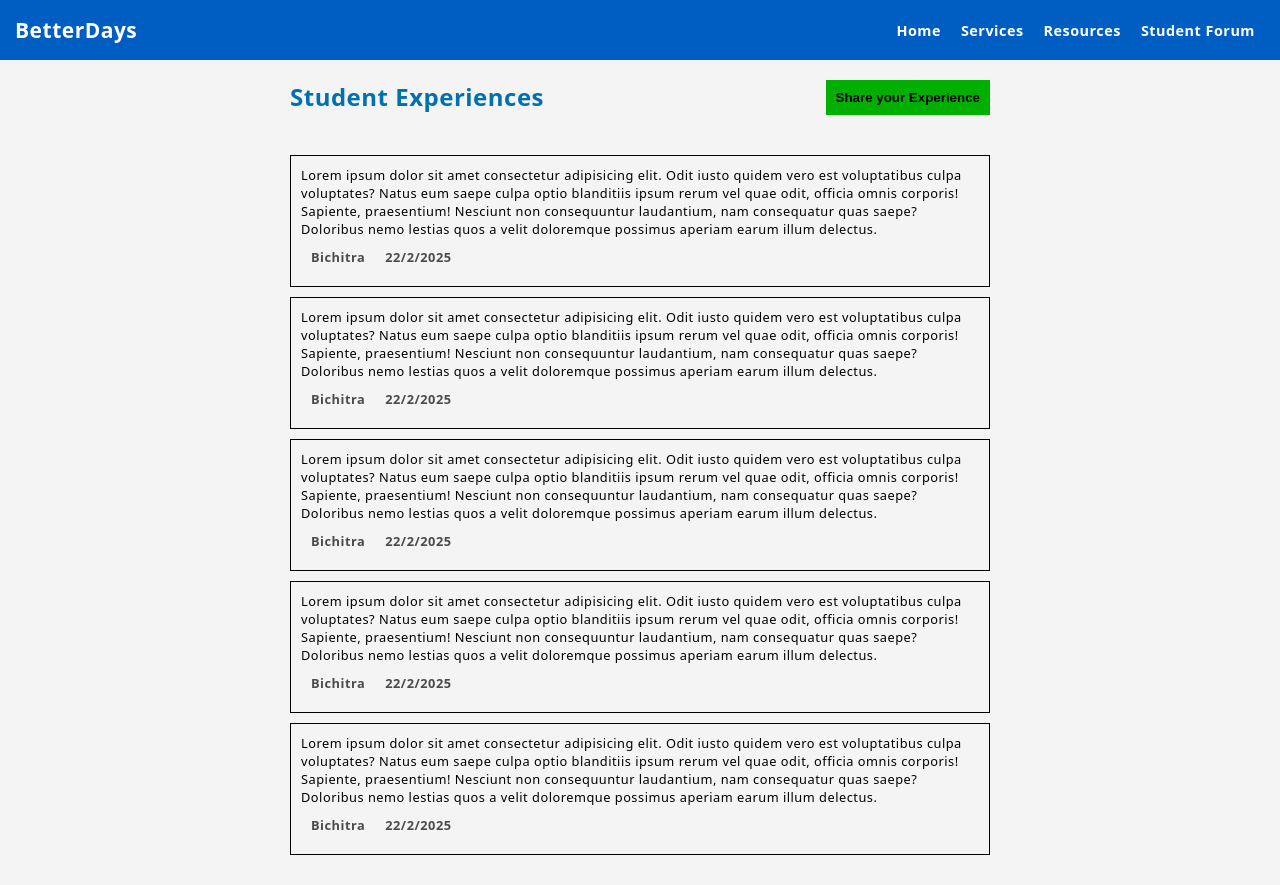
After one commit to bichitrabehera/better-days, a Django app: page /forum/ in a window 1280 px wide. The commit adds this page. Run offline with Django 5.2, Linux system fonts and the light colour scheme.

Commit message:
created forum

```diff
--- a/mentalhealth/mental/urls.py
+++ b/mentalhealth/mental/urls.py
@@ -1,7 +1,10 @@
 from django.urls import path
-from .views import home, therapist
+from .views import home, therapist , resources , forum
 
 urlpatterns = [
     path('', home, name='home'),
     path('therapist/', therapist, name='therapist'),
+    path('resources/', resources, name='resources'),
+    path('forum/', forum, name='forum')
+
 ]
--- a/mentalhealth/mental/views.py
+++ b/mentalhealth/mental/views.py
@@ -7,3 +7,9 @@ def home(request):
 
 def therapist(request):
     return render(request, 'therapist.html')
+
+def resources(request):
+    return render(request, 'resources.html')
+
+def forum(request):
+    return render(request, 'forum.html')
--- a/mentalhealth/mentalhealth/urls.py
+++ b/mentalhealth/mentalhealth/urls.py
@@ -18,13 +18,15 @@ from django.contrib import admin
 from django.urls import path, include
 
 
-from mental.views import home, therapist
+from mental.views import home, therapist , resources , forum
 
 urlpatterns = [
     path('mental/', include('mental.urls')),
 
     path('', home, name='home'),
     path('therapist/', therapist, name='therapist'),
+    path('resources/', resources, name='resources'),
+    path('forum/', forum, name='forum'),
 
     path('admin/', admin.site.urls),
 ]
--- a/mentalhealth/static/styles/style.css
+++ b/mentalhealth/static/styles/style.css
@@ -6,7 +6,7 @@
 }
 
 body {
-    font-family: "Open Sans", sans-serif;
+    font-family: system-ui, -apple-system, BlinkMacSystemFont, 'Segoe UI', Roboto, Oxygen, Ubuntu, Cantarell, 'Open Sans', 'Helvetica Neue', sans-serif;
     background-color: #f4f4f4;
     color: #333333;
     letter-spacing: 0.5px;
@@ -93,9 +93,9 @@ header {
     padding: 15px;
     height: 30px;
     top: 0;
-    position: fixed;
-    width: 100%;
-    z-index: 1000;
+    padding: auto 100px;
+    z-index: 1;
+
 }
 
 section {
@@ -122,7 +122,6 @@ section {
     text-decoration: none;
     color: #ffffff;
     padding: 10px;
-    margin-right: 30px;
     font-weight: 600;
 }
 
@@ -536,6 +535,62 @@ ul li {
     font-size: 50px;
 }
 
+.student-experience {
+    max-width: 700px;
+    height: auto;
+    display: flex;
+    /* justify-content: center; */
+    margin: 0 auto;
+    margin-top: 0px;
+    flex-direction: column;
+    color: #000000;
+    font-size: 0.9rem;
+}
+
+.student-title {
+    max-width: 700px;
+    padding: 20px;
+    color: black;
+    display: flex;
+    justify-content: space-between;
+    margin: 0 auto;
+    color: #0070b1;
+}
+
+.student-title button{
+    position: relative;
+    right: 0;
+    padding: 10px;
+    background-color: rgb(0, 175, 0);
+    border: none;
+    transition: all 0.3s;
+    color: rgb(0, 0, 0);
+    font-weight: 700;
+
+}
+
+.student-title button:hover{
+    background-color: purple;
+    color: white;
+}
+
+.content {
+    border: 1px solid black;
+    font-size: 0.8rem;
+    padding: 10px;
+    margin-bottom: 10px;
+}
+
+.user-details {
+    padding: 10px;
+    position: relative;
+    left: 0;
+    font-weight: 700;
+    color: rgb(75, 75, 75);
+    display: flex;
+    gap: 20px;
+}
+
 footer {
     background-color: #0079C1;
     bottom: 0;
@@ -561,7 +616,7 @@ footer a {
     font-weight: 600;
 }
 
-.desc-phone{
+.desc-phone {
     display: none;
 }
 
@@ -663,10 +718,12 @@ footer a {
     footer p {
         padding: 10px 20px;
     }
-    .desc-phone{
+
+    .desc-phone {
         display: block;
     }
-    .desc-web{
+
+    .desc-web {
         display: none;
     }
 }
--- /dev/null
+++ b/mentalhealth/templates/forum.html
@@ -0,0 +1,121 @@
+{% load static %}
+
+<!DOCTYPE html>
+<html lang="en">
+
+<head>
+    <meta charset="UTF-8">
+    <meta name="viewport" content="width=device-width, initial-scale=1.0">
+    <title>BetterDays</title>
+    <link rel="stylesheet" href="{% static 'styles/style.css' %}">
+    <script src="{% static 'js/script.js' %}"></script>
+
+</head>
+
+<body>
+    <header>
+        <div class="logo">
+            <h4>BetterDays</h4>
+        </div>
+        <div class="nav-links">
+            <ul>
+                <li><a href="templates/index.html">Home</a></li>
+                <li><a href="#questions">Services</a></li>
+                <li><a href="#resources">Resources</a></li>
+                <li><a href="#contact">Student Forum</a></li>
+            </ul>
+        </div>
+        <!-- Mobile menu icon -->
+        <div class="menu-icon" onclick="toggleMenu()">
+            <span>&#9776;</span>
+        </div>
+    </header>
+
+    <aside id="mobile-sidebar">
+        <button class="close-btn" onclick="closeMenu()">×</button>
+        <ul>
+            <li><a href="index.html">Home</a></li>
+            <li><a href="#questions">Services</a></li>
+            <li><a href="#resources">Resources</a></li>
+            <li><a href="#contact">Student Forum</a></li>
+        </ul>
+    </aside>
+    <div  class="student-title">
+        <h2>Student Experiences</h2>
+        <button>Share your Experience</button>
+    </div>
+    <section class="student-experience">
+
+        <div class="content">
+            Lorem ipsum dolor sit amet consectetur adipisicing elit. Odit iusto quidem vero est voluptatibus culpa
+            voluptates? Natus eum saepe culpa optio blanditiis ipsum rerum vel quae odit, officia omnis corporis!
+            Sapiente, praesentium! Nesciunt non consequuntur laudantium, nam consequatur quas saepe? Doloribus nemo
+            lestias quos a velit doloremque possimus aperiam earum illum delectus.
+            <div class="user-details">
+                <p id="username">Bichitra</p>
+                <p id="datesubmitted">22/2/2025</p>
+            </div>
+        </div>
+        <div class="content">
+            Lorem ipsum dolor sit amet consectetur adipisicing elit. Odit iusto quidem vero est voluptatibus culpa
+            voluptates? Natus eum saepe culpa optio blanditiis ipsum rerum vel quae odit, officia omnis corporis!
+            Sapiente, praesentium! Nesciunt non consequuntur laudantium, nam consequatur quas saepe? Doloribus nemo
+            lestias quos a velit doloremque possimus aperiam earum illum delectus.
+            <div class="user-details">
+                <p>Bichitra</p>
+                <p>22/2/2025</p>
+            </div>
+        </div>
+        <div class="content">
+            Lorem ipsum dolor sit amet consectetur adipisicing elit. Odit iusto quidem vero est voluptatibus culpa
+            voluptates? Natus eum saepe culpa optio blanditiis ipsum rerum vel quae odit, officia omnis corporis!
+            Sapiente, praesentium! Nesciunt non consequuntur laudantium, nam consequatur quas saepe? Doloribus nemo
+            lestias quos a velit doloremque possimus aperiam earum illum delectus.
+            <div class="user-details">
+                <p>Bichitra</p>
+                <p>22/2/2025</p>
+            </div>
+        </div>
+        <div class="content">
+            Lorem ipsum dolor sit amet consectetur adipisicing elit. Odit iusto quidem vero est voluptatibus culpa
+            voluptates? Natus eum saepe culpa optio blanditiis ipsum rerum vel quae odit, officia omnis corporis!
+            Sapiente, praesentium! Nesciunt non consequuntur laudantium, nam consequatur quas saepe? Doloribus nemo
+            lestias quos a velit doloremque possimus aperiam earum illum delectus.
+            <div class="user-details">
+                <p>Bichitra</p>
+                <p>22/2/2025</p>
+            </div>
+        </div>
+        <div class="content">
+            Lorem ipsum dolor sit amet consectetur adipisicing elit. Odit iusto quidem vero est voluptatibus culpa
+            voluptates? Natus eum saepe culpa optio blanditiis ipsum rerum vel quae odit, officia omnis corporis!
+            Sapiente, praesentium! Nesciunt non consequuntur laudantium, nam consequatur quas saepe? Doloribus nemo
+            lestias quos a velit doloremque possimus aperiam earum illum delectus.
+            <div class="user-details">
+                <p>Bichitra</p>
+                <p>22/2/2025</p>
+            </div>
+        </div>
+    </section>
+
+    <!-- <footer>
+        <p class="desc-phone">BetterDays is committed to supporting mental health through accessible tools and
+            resources. We provide
+            self-assessments, valuable resources, and guidance to help you take charge of your mental well-being.</p>
+        <p class="desc-web">BetterDays is committed to supporting mental health through accessible tools and resources.
+            <br> We provide
+            self-assessments, valuable resources, and guidance to help you take charge of your mental well-being.
+        </p>
+        <div class="line"></div>
+        <p><a href="documents/Privacy Policy.pdf">Privacy Policy | </a> <a
+                href="documents/Disclaimer.pdf">Disclaimer</a></p>
+        <div class="line"></div>
+        <p>&copy 2025 BetterDays . Made by <a href="https://bichitrabehera.vercel.app/" target="_blank">Bichitra
+                Behera</a></p>
+    </footer> -->
+
+
+    <script src="../js/script.js"></script>
+</body>
+
+</html>
--- a/mentalhealth/templates/therapist.html
+++ b/mentalhealth/templates/therapist.html
@@ -21,7 +21,7 @@
                 <li><a href="../index.html">Home</a></li>
                 <li><a href="../index.html">Services</a></li>
                 <li><a href="../index.html">Resources</a></li>
-                <li><a href="../index.html">Contact</a></li>
+                <li><a href="#contact">Student Forum</a></li>
             </ul>
         </div>
         <!-- Mobile menu icon -->
@@ -36,7 +36,7 @@
             <li><a href="../index.html">Home</a></li>
             <li><a href="../index.html">Services</a></li>
             <li><a href="../index.html">Resources</a></li>
-            <li><a href="../index.html">Contact</a></li>
+            <li><a href="#contact">Student Forum</a></li>
         </ul>
     </aside>
     <hr>
```
Also changed, not shown: mentalhealth/templates/index.html (+15 -76 lines), mentalhealth/templates/resources.html (added, +91 -0 lines), mentalhealth/db.sqlite3.
